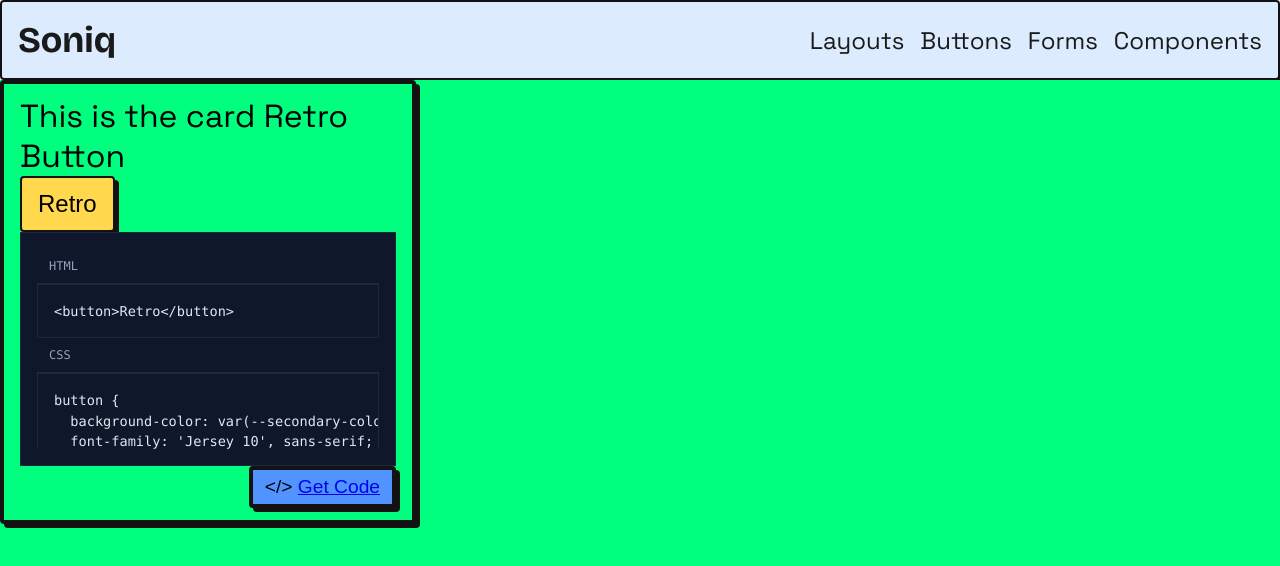
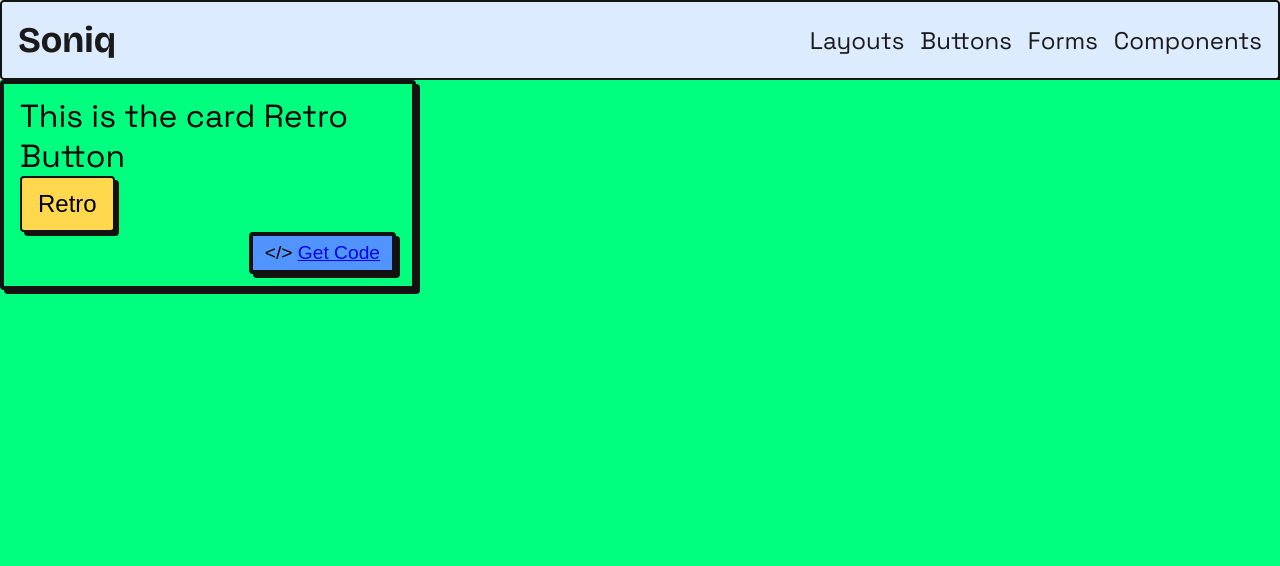
Before and after one commit to yusef-codes10/soniq, a Vue app: page /buttons in a window 1280 px wide. Shown: the top 566 px of the page. Built offline with nearby package versions, Linux system fonts and the light colour scheme.

Commit message:
no need for the code section in the card preview

```diff
--- a/src/components/ui/CardComponent.vue
+++ b/src/components/ui/CardComponent.vue
@@ -15,9 +15,9 @@ defineProps({
     <div class="card-content">
       <slot></slot>
     </div>
-    <div class="code">
+    <!-- <div class="code">
       <slot name="code" />
-    </div>
+    </div> -->
     <button class="border">
       &lt;/&gt;
       <RouterLink :to="{ name: 'Details', params: { slug: comp.slug } }"> Get Code </RouterLink>
```
